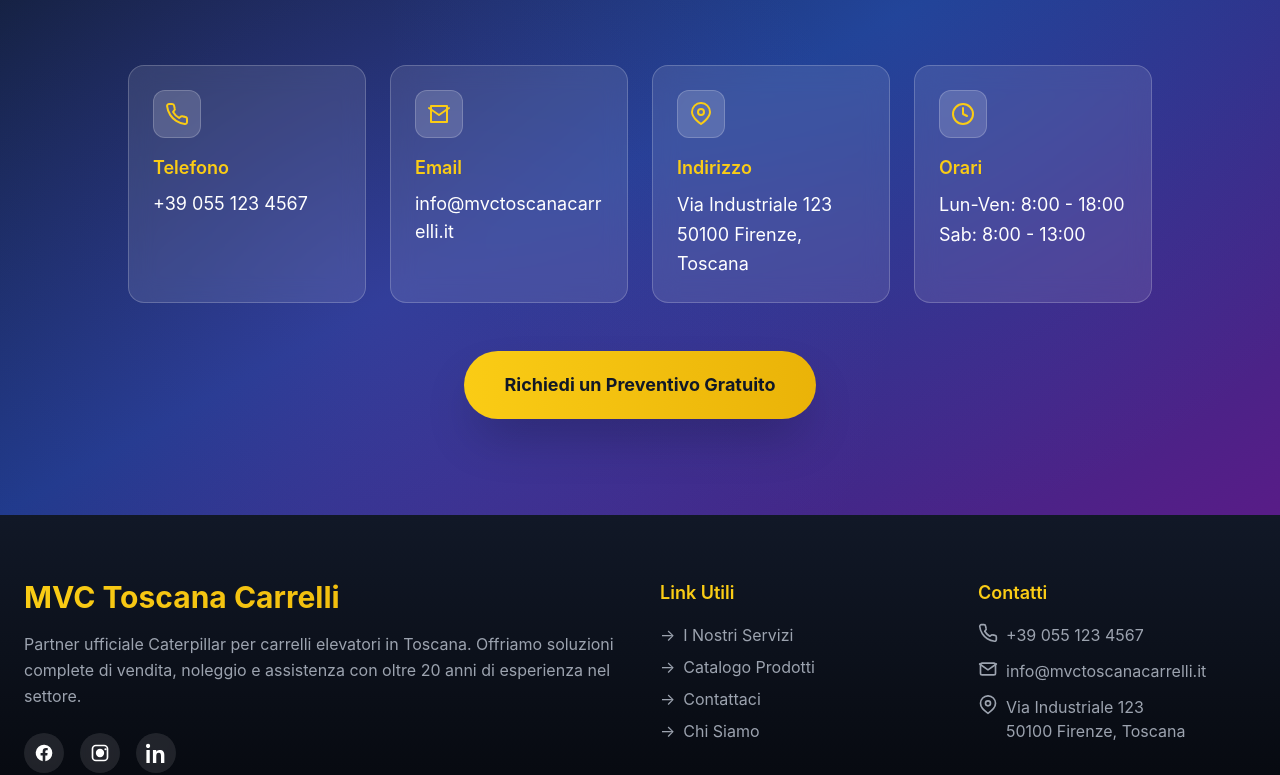
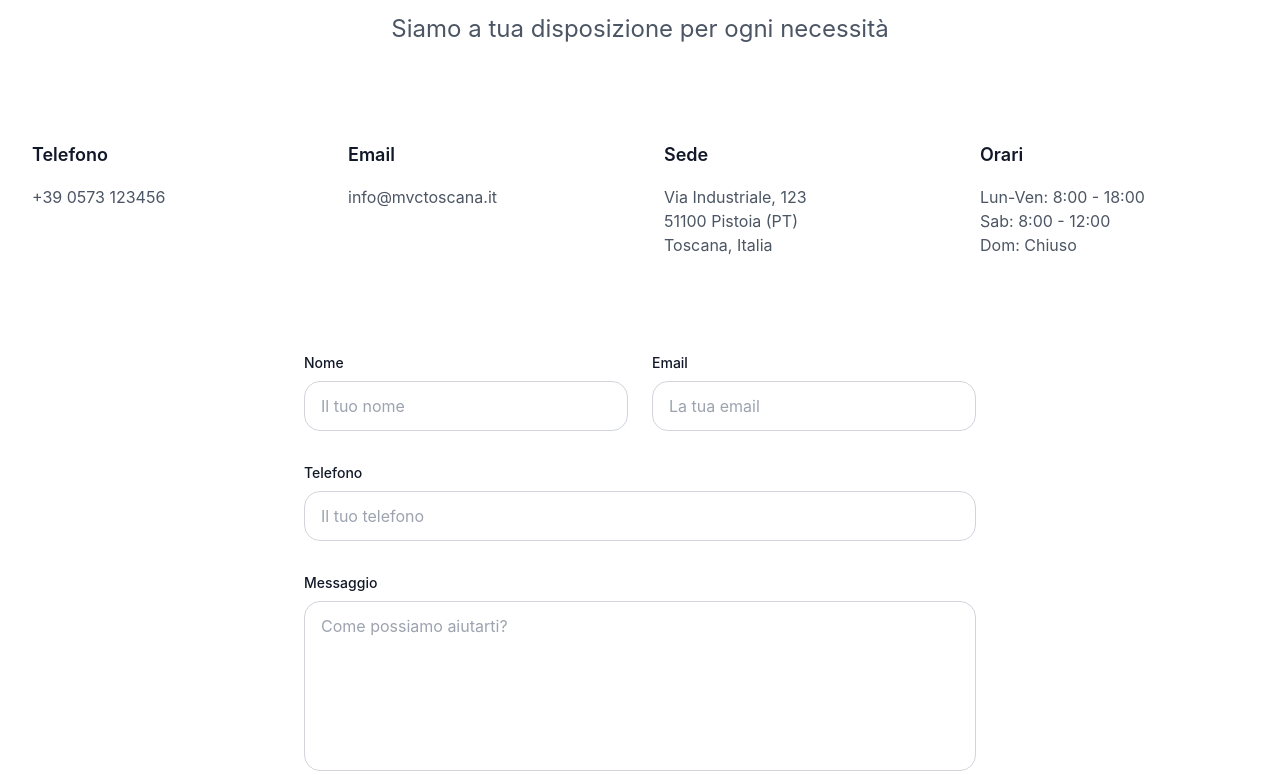
Before and after one commit to MvcIt00/html-starter, a Next.js app: page / in a window 1280 px wide. Shown: the part 2645-3420 px from the top of the page. Built offline with nearby package versions, Linux system fonts and the light colour scheme.

Commit message:
Clean Apple-style Contact: generous spacing
Updated the Contact component layout and styling, including contact information and a contact form.

```diff
--- a/app/components/Contact.tsx
+++ b/app/components/Contact.tsx
@@ -1,100 +1,112 @@
 'use client'
 
 export default function Contact() {
-  const CardIcon = ({ children }: { children: React.ReactNode }) => (
-    <div className="w-12 h-12 mb-4 rounded-xl bg-white/15 border border-white/20 flex items-center justify-center text-yellow-400">
-      {children}
-    </div>
-  )
-
-  const PhoneIcon = () => (
-    <svg className="w-6 h-6" viewBox="0 0 24 24" fill="none" stroke="currentColor" strokeWidth="2" strokeLinecap="round" strokeLinejoin="round">
-      <path d="M22 16.92v3a2 2 0 0 1-2.18 2 19.8 19.8 0 0 1-8.63-3.07 19.5 19.5 0 0 1-6-6A19.8 19.8 0 0 1 2.09 4.18 2 2 0 0 1 4.11 2h3a2 2 0 0 1 2 1.72c.12.9.32 1.78.59 2.63a2 2 0 0 1-.45 2.11L8.09 9.91a16 16 0 0 0 6 6l1.45-1.16a2 2 0 0 1 2.11-.45c.85.27 1.73.47 2.63.59A2 2 0 0 1 22 16.92z"/>
-    </svg>
-  )
-
-  const MailIcon = () => (
-    <svg className="w-6 h-6" viewBox="0 0 24 24" fill="none" stroke="currentColor" strokeWidth="2" strokeLinecap="round" strokeLinejoin="round">
-      <path d="M4 4h16v16H4z"/>
-      <path d="M22 6l-10 7L2 6"/>
-    </svg>
-  )
-
-  const PinIcon = () => (
-    <svg className="w-6 h-6" viewBox="0 0 24 24" fill="none" stroke="currentColor" strokeWidth="2" strokeLinecap="round" strokeLinejoin="round">
-      <path d="M21 10c0 6-9 12-9 12S3 16 3 10a9 9 0 1 1 18 0z"/>
-      <circle cx="12" cy="10" r="3"/>
-    </svg>
-  )
-
-  const ClockIcon = () => (
-    <svg className="w-6 h-6" viewBox="0 0 24 24" fill="none" stroke="currentColor" strokeWidth="2" strokeLinecap="round" strokeLinejoin="round">
-      <circle cx="12" cy="12" r="10"/>
-      <path d="M12 6v6l4 2"/>
-    </svg>
-  )
-
   return (
-    <section id="contatti" className="py-24 bg-gradient-to-br from-gray-900 via-blue-900 to-purple-900 text-white relative overflow-hidden">
-      {/* Background decoration */}
-      <div className="absolute inset-0 bg-[radial-gradient(circle_at_70%_30%,rgba(59,130,246,0.15),transparent_50%)]" />
-      <div className="absolute inset-0 bg-[radial-gradient(circle_at_30%_70%,rgba(168,85,247,0.15),transparent_50%)]" />
-
-      <div className="container mx-auto px-6 relative z-10">
-        <div className="text-center mb-16">
-          <h2 className="text-5xl md:text-6xl font-bold mb-4 bg-gradient-to-r from-blue-400 to-purple-400 text-transparent bg-clip-text">
+    <section id="contatti" className="py-32 bg-white">
+      <div className="container mx-auto px-8">
+        {/* Header */}
+        <div className="text-center mb-24 space-y-6">
+          <h2 className="text-5xl md:text-6xl font-semibold tracking-tight text-gray-900">
             Contattaci
           </h2>
-          <p className="text-xl text-gray-300">
-            Siamo qui per aiutarti a trovare la soluzione perfetta
+          <p className="text-xl md:text-2xl text-gray-600 font-normal max-w-3xl mx-auto">
+            Siamo a tua disposizione per ogni necessità
           </p>
         </div>
 
-        <div className="max-w-5xl mx-auto">
-          {/* Contact Info Cards */}
-          <div className="grid md:grid-cols-2 lg:grid-cols-4 gap-6 mb-12">
-            <div className="group bg-white/10 backdrop-blur-md rounded-2xl p-6 border border-white/20 hover:bg-white/15 hover:border-white/30 transition-all duration-300 hover:-translate-y-1">
-              <CardIcon><PhoneIcon /></CardIcon>
-              <h3 className="text-lg font-semibold mb-2 text-yellow-400">Telefono</h3>
-              <a href="tel:+390551234567" className="text-lg hover:text-yellow-400 transition-colors">
-                +39 055 123 4567
-              </a>
+        {/* Contact Info Grid */}
+        <div className="grid md:grid-cols-2 lg:grid-cols-4 gap-12 mb-24">
+          {/* Phone */}
+          <div className="space-y-4">
+            <h3 className="text-lg font-semibold text-gray-900">Telefono</h3>
+            <p className="text-base text-gray-600">+39 0573 123456</p>
           </div>
 
-            <div className="group bg-white/10 backdrop-blur-md rounded-2xl p-6 border border-white/20 hover:bg-white/15 hover:border-white/30 transition-all duration-300 hover:-translate-y-1">
-              <CardIcon><MailIcon /></CardIcon>
-              <h3 className="text-lg font-semibold mb-2 text-yellow-400">Email</h3>
-              <a href="mailto:info@mvctoscanacarrelli.it" className="text-lg hover:text-yellow-400 transition-colors break-all">
-                info@mvctoscanacarrelli.it
-              </a>
+          {/* Email */}
+          <div className="space-y-4">
+            <h3 className="text-lg font-semibold text-gray-900">Email</h3>
+            <p className="text-base text-gray-600">info@mvctoscana.it</p>
           </div>
 
-            <div className="group bg-white/10 backdrop-blur-md rounded-2xl p-6 border border-white/20 hover:bg-white/15 hover:border-white/30 transition-all duration-300 hover:-translate-y-1">
-              <CardIcon><PinIcon /></CardIcon>
-              <h3 className="text-lg font-semibold mb-2 text-yellow-400">Indirizzo</h3>
-              <p className="text-lg leading-relaxed">
-                Via Industriale 123<br/>
-                50100 Firenze, Toscana
+          {/* Address */}
+          <div className="space-y-4">
+            <h3 className="text-lg font-semibold text-gray-900">Sede</h3>
+            <p className="text-base text-gray-600">
+              Via Industriale, 123<br />
+              51100 Pistoia (PT)<br />
+              Toscana, Italia
             </p>
           </div>
 
-            <div className="group bg-white/10 backdrop-blur-md rounded-2xl p-6 border border-white/20 hover:bg-white/15 hover:border-white/30 transition-all duration-300 hover:-translate-y-1">
-              <CardIcon><ClockIcon /></CardIcon>
-              <h3 className="text-lg font-semibold mb-2 text-yellow-400">Orari</h3>
-              <p className="text-lg leading-relaxed">
-                Lun-Ven: 8:00 - 18:00<br/>
-                Sab: 8:00 - 13:00
+          {/* Hours */}
+          <div className="space-y-4">
+            <h3 className="text-lg font-semibold text-gray-900">Orari</h3>
+            <p className="text-base text-gray-600">
+              Lun-Ven: 8:00 - 18:00<br />
+              Sab: 8:00 - 12:00<br />
+              Dom: Chiuso
             </p>
           </div>
         </div>
 
-          {/* CTA Button */}
+        {/* Contact Form */}
+        <div className="max-w-2xl mx-auto">
+          <form className="space-y-8">
+            <div className="grid md:grid-cols-2 gap-6">
+              <div>
+                <label htmlFor="name" className="block text-sm font-medium text-gray-900 mb-2">
+                  Nome
+                </label>
+                <input
+                  id="name"
+                  type="text"
+                  className="w-full px-4 py-3 rounded-2xl border border-gray-300 focus:border-gray-500 focus:ring-2 focus:ring-gray-200 outline-none transition-all"
+                  placeholder="Il tuo nome"
+                />
+              </div>
+              <div>
+                <label htmlFor="email" className="block text-sm font-medium text-gray-900 mb-2">
+                  Email
+                </label>
+                <input
+                  id="email"
+                  type="email"
+                  className="w-full px-4 py-3 rounded-2xl border border-gray-300 focus:border-gray-500 focus:ring-2 focus:ring-gray-200 outline-none transition-all"
+                  placeholder="La tua email"
+                />
+              </div>
+            </div>
+            <div>
+              <label htmlFor="phone" className="block text-sm font-medium text-gray-900 mb-2">
+                Telefono
+              </label>
+              <input
+                id="phone"
+                type="tel"
+                className="w-full px-4 py-3 rounded-2xl border border-gray-300 focus:border-gray-500 focus:ring-2 focus:ring-gray-200 outline-none transition-all"
+                placeholder="Il tuo telefono"
+              />
+            </div>
+            <div>
+              <label htmlFor="message" className="block text-sm font-medium text-gray-900 mb-2">
+                Messaggio
+              </label>
+              <textarea
+                id="message"
+                rows={6}
+                className="w-full px-4 py-3 rounded-2xl border border-gray-300 focus:border-gray-500 focus:ring-2 focus:ring-gray-200 outline-none transition-all resize-none"
+                placeholder="Come possiamo aiutarti?"
+              />
+            </div>
             <div className="text-center">
-            <button className="group relative px-10 py-5 bg-gradient-to-r from-yellow-400 to-yellow-500 text-gray-900 font-bold text-lg rounded-full overflow-hidden shadow-2xl hover:shadow-yellow-500/50 transform hover:scale-105 transition-all duration-300">
-              <span className="relative z-10">Richiedi un Preventivo Gratuito</span>
-              <span className="absolute inset-0 bg-white/30 opacity-0 group-hover:opacity-100 transition-opacity" />
+              <button
+                type="submit"
+                className="px-8 py-3 text-lg font-medium text-white bg-gray-900 rounded-full hover:bg-gray-800 transition-colors duration-200"
+              >
+                Invia Messaggio
               </button>
             </div>
+          </form>
         </div>
       </div>
     </section>
```
Lines whose indentation alone changed are shown as unchanged.
